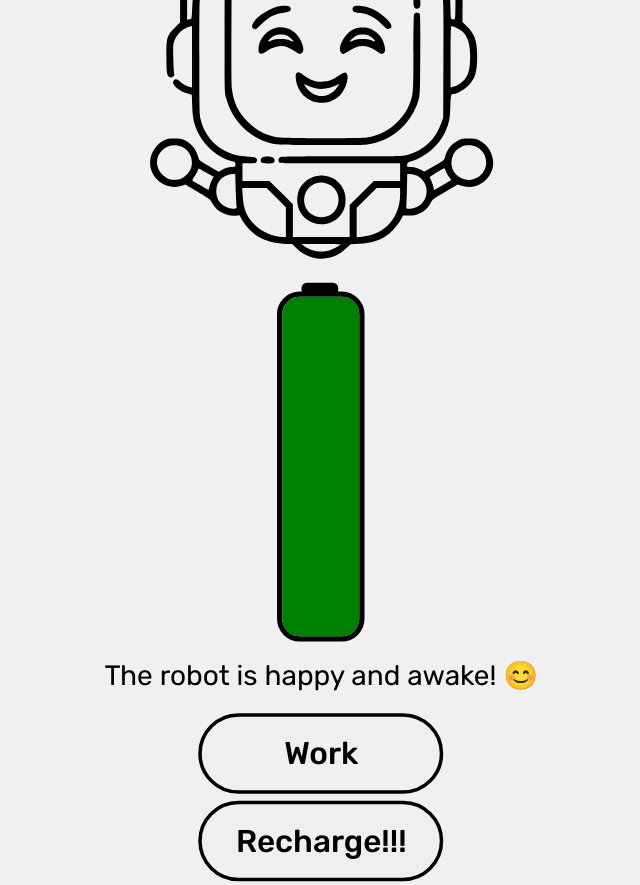
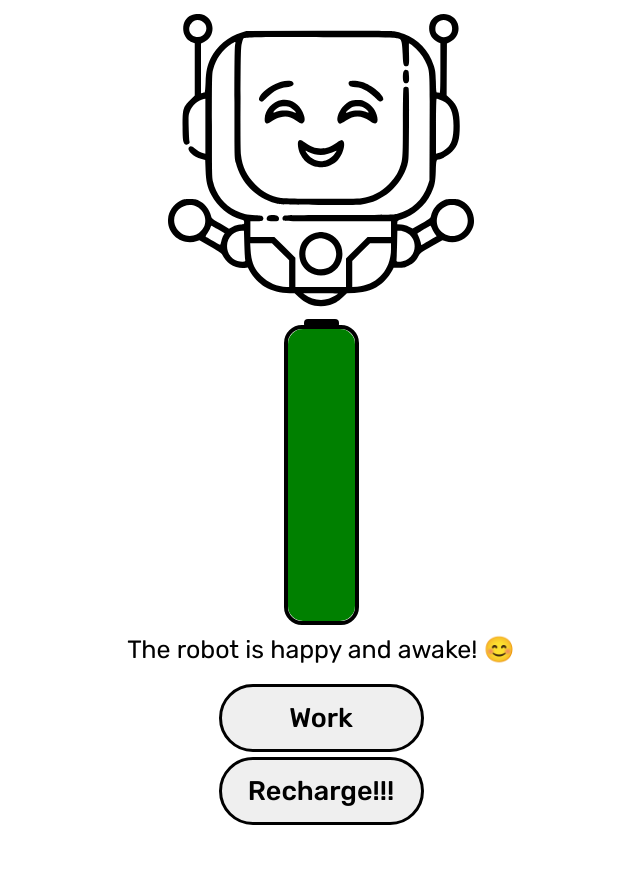
Before and after one commit to KaninGleb/Robot-Energy, a plain HTML site: page index.html in a window 1280 px wide. Shown: the whole page, without its empty margins (319-959 px from the left). After the commit the page ends 825 px from the top, so only its background shows below. Drawn offline with Linux system fonts and the light colour scheme.

Commit message:
styles refactoring

```diff
--- a/index.html
+++ b/index.html
@@ -6,25 +6,20 @@
     <meta name="viewport" content="width=device-width, initial-scale=1.0">
     <link rel="stylesheet" href="styles.css">
     <link rel="preconnect" href="https://fonts.googleapis.com">
-<link rel="preconnect" href="https://fonts.gstatic.com" crossorigin>
-<link href="https://fonts.googleapis.com/css2?family=Rubik:ital,wght@0,300..900;1,300..900&display=swap" rel="stylesheet">
+    <link rel="preconnect" href="https://fonts.gstatic.com" crossorigin>
+    <link href="https://fonts.googleapis.com/css2?family=Rubik:ital,wght@0,300..900;1,300..900&display=swap" rel="stylesheet">
     <title>Robot Energy ⚡</title>
 </head>
 
 <body>
-
     <div class="wrapper">
-        <img id="robotImage" src="./assets/images/green-laugh.svg" alt="Robot" />
-
-        <div class="batteryPin">
-            <div class="white"></div>
-        </div>
-        <div class="battery" id="battery">
+        <img class="robot-image" id="robotImage" src="./assets/images/green-laugh.svg" alt="Robot" />
+        <div class="battery">
             <div id="chargeLevel"></div>
         </div>
-        <p id="robotStatus" class="status"></p>
-        <button class="workButton" onclick="decreaseEnergy()">Work</button>
-        <button class="chargeButton" onclick="chargeEnergy()">Recharge!!!</button>
+        <p class="status" id="robotStatus"></p>
+        <button class="robot-button r-interaction-work" onclick="decreaseEnergy()">Work</button>
+        <button class="robot-button r-interaction-charge" onclick="chargeEnergy()">Recharge!!!</button>
     </div>
 
     <script src="script.js"></script>
--- a/styles.css
+++ b/styles.css
@@ -6,54 +6,48 @@
 
 body {
     font-family: "Rubik", sans-serif;
-    background-color: #f0f0f0;
-    display: flex;
-    justify-content: center;
-    align-items: center;
-    min-height: 100vh;
-    margin: 0;
 }
 
 .wrapper {
     display: flex;
     flex-direction: column;
+    justify-content: center;
     align-items: center;
-
-    transform: scale(1.75); /* Увеличение всего контейнера в 1.5 раза */
-    /* transform-origin: top;  */
+    gap: 5px;
+    min-height: 100vh;
+    background-color: #ffffff;
 }
 
-img {
-    width: 30%;
+.robot-image {
+    max-width: 320px;
 }
 
 .battery {
-    width: 50px;
-    height: 200px;
-    border: 3px solid #000;
-    border-radius: 13px 13px;
-    margin: 10px;
+    display: flex;
+    justify-content: center;
     position: relative;
+    width: 75px;
+    height: 300px;
+    border: 4px solid #000000;
+    border-radius: 18px;
 }
 
 .battery div {
     position: absolute;
     bottom: 0;
     width: 100%;
-    border-radius: 10px 10px;
+    border-radius: 15px;
     transition: .2s;
 }
 
 .battery::after {
-    margin-left: 11px;
-    margin-top: 4px;
     position: absolute;
     content: '';
-    width: 21px;
-    height: 7px;
-    background: #000;
-    top: -12px;
-    border-radius: 3px;
+    width: 35px;
+    height: 9px;
+    background: #000000;
+    top: -10px;
+    border-radius: 4px;
 }
 
 .red {
@@ -77,25 +71,25 @@ img {
 }
 
 .status {
-    margin-bottom: 10px;
+    font-size: 25px;
+    margin: 5px 0px 15px;
 
 }
 
-button {
+.robot-button {
     font-family: inherit;
-    font-size: 18px;
-    padding: 10px;
-    margin: 2px 0px;
+    padding: 15px 0px;
+    font-size: 27px;
     font-weight: 500;
-    border: 2px solid black;
-    border-radius: 25px;
-    min-width: 140px;
-    min-height: 35px;
+    border: 3px solid #000000;
+    border-radius: 2em;
+    min-width: 205px;
+    min-height: 60px;
     transition: .2s;
 }
 
-button:hover {
+.robot-button:hover {
     color: #ffffff;
-    background-color: #000;
+    background-color: #000000;
     transform: scale(1.05);
 }
```
